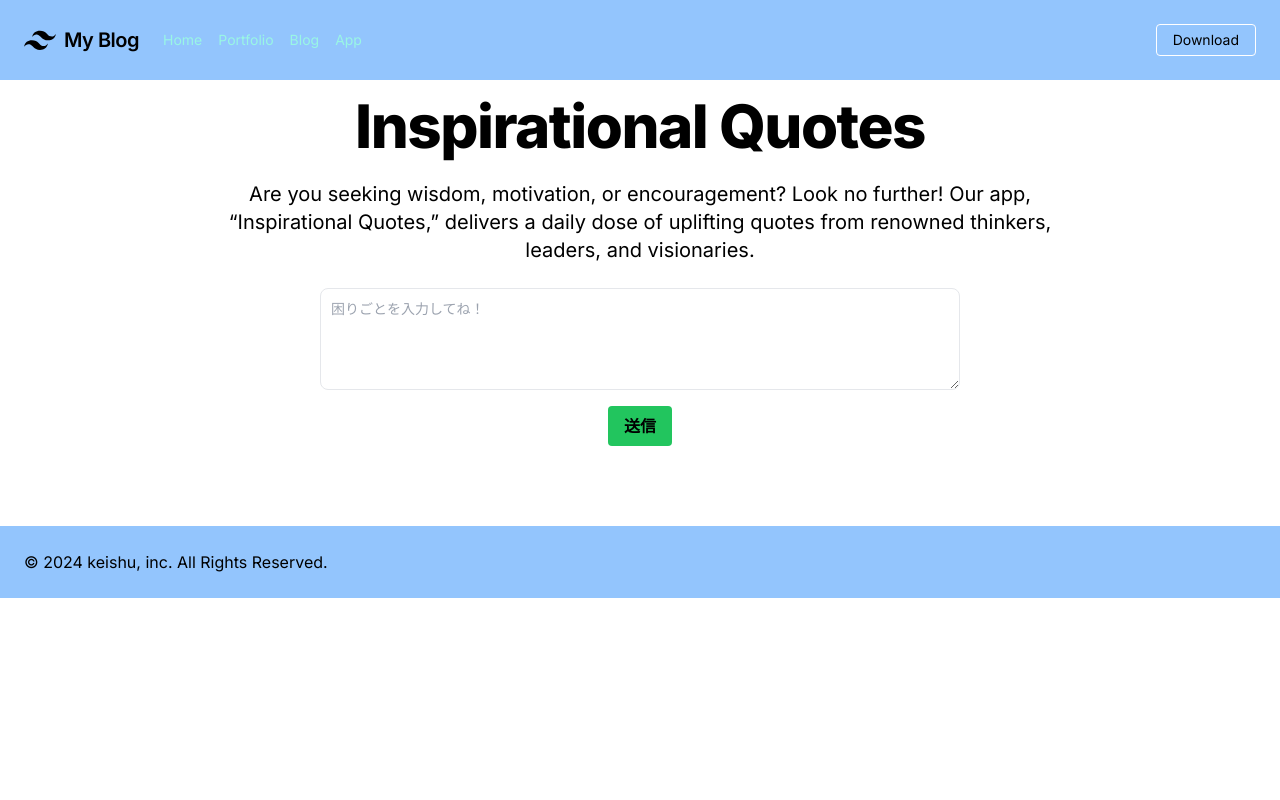
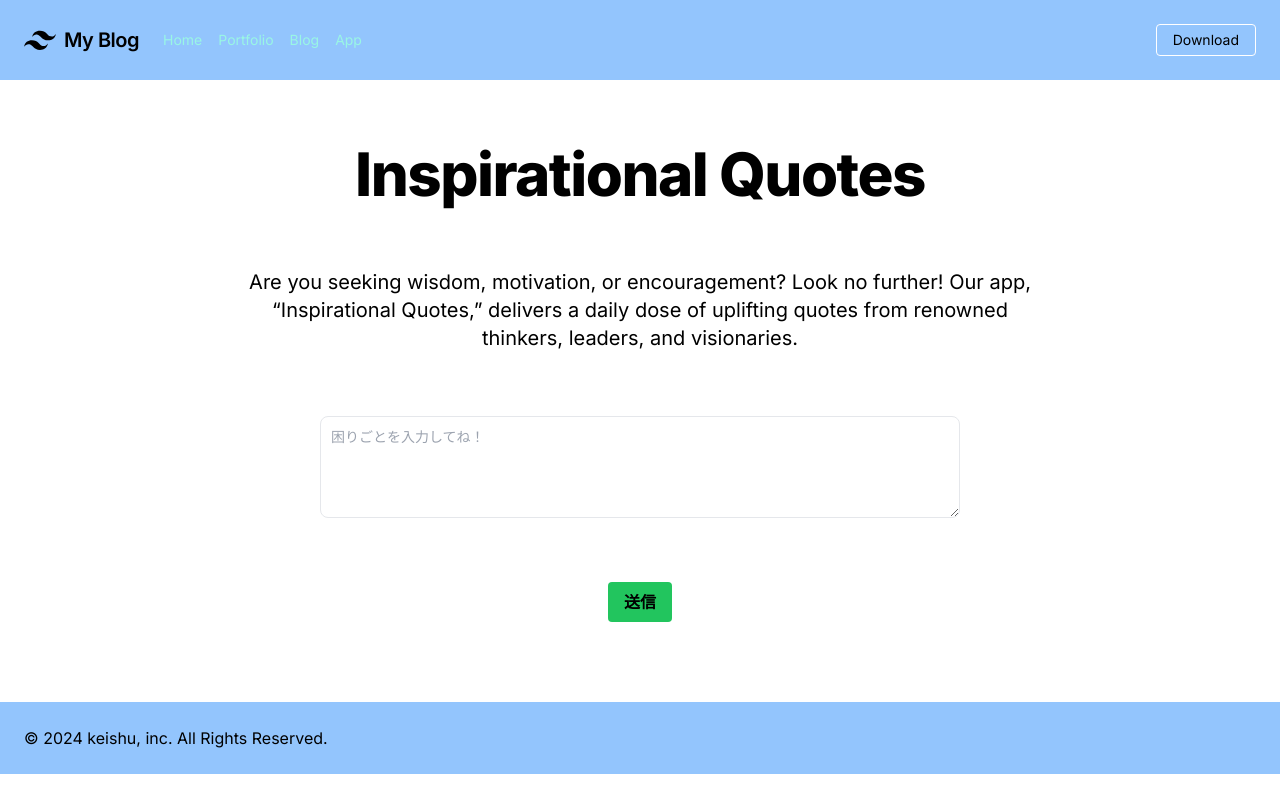
Before and after one commit to kepr-github/next-app, a Next.js app in the folder my-app/: page /application/translation in a window 1280 px wide. Built offline with nearby package versions, Linux system fonts and the light colour scheme.

Commit message:
change layout

```diff
--- a/my-app/app/application/translation/page.tsx
+++ b/my-app/app/application/translation/page.tsx
@@ -48,7 +48,7 @@ function formAction(formData: FormData){
   function Submit() {
     const status = useFormStatus();
     return (
-      <div className="m-4 flex justify-center">
+      <div className="m-10 flex justify-center">
         <button
         id="submit"
         className="bg-green-500 hover:bg-green-700 text-black font-bold py-2 px-4 rounded focus:outline-none focus:shadow-outline"
@@ -73,10 +73,10 @@ export default function TranslationPage() {
     return (
         <div >
 <div className="text-center justify-center">
-<h1 className=" m-4 text-4xl font-extrabold leading-none tracking-tight text-black-900 md:text-5xl lg:text-6xl dark:text-black ">
+<h1 className=" m-16 text-4xl font-extrabold leading-none tracking-tight text-black-900 md:text-5xl lg:text-6xl dark:text-black ">
 Inspirational Quotes
     </h1>
-<p className="m-6 text-lg font-normal text-black-500 lg:text-xl sm:px-16 xl:px-48 dark:text-black-400">
+<p className="m-10 text-lg font-normal text-black-500 lg:text-xl sm:px-16 xl:px-48 dark:text-black-400">
 Are you seeking wisdom, motivation, or encouragement? Look no further! Our app, “Inspirational Quotes,” delivers a daily dose of uplifting quotes from renowned thinkers, leaders, and visionaries.
 </p>
 </div>
@@ -100,7 +100,7 @@ Are you seeking wisdom, motivation, or encouragement? Look no further! Our app,
 </div>   */}
 
 <div className="flex justify-center">
-<textarea id="message" name="message" rows={4} className="block  p-2.5 w-1/2 text-sm text-black-900 bg-black-50 rounded-lg border border-black-300 focus:ring-blue-500 focus:border-blue-500 dark:bg-black-700 dark:border-black-600 dark:placeholder-black-400 dark:text-black dark:focus:ring-blue-500 dark:focus:border-blue-500"
+<textarea id="message" name="message" rows={4} className="m-6 block  p-2.5 w-1/2 text-sm text-black-900 bg-black-50 rounded-lg border border-black-300 focus:ring-blue-500 focus:border-blue-500 dark:bg-black-700 dark:border-black-600 dark:placeholder-black-400 dark:text-black dark:focus:ring-blue-500 dark:focus:border-blue-500"
  placeholder="困りごとを入力してね！">
 
 </textarea>
```
